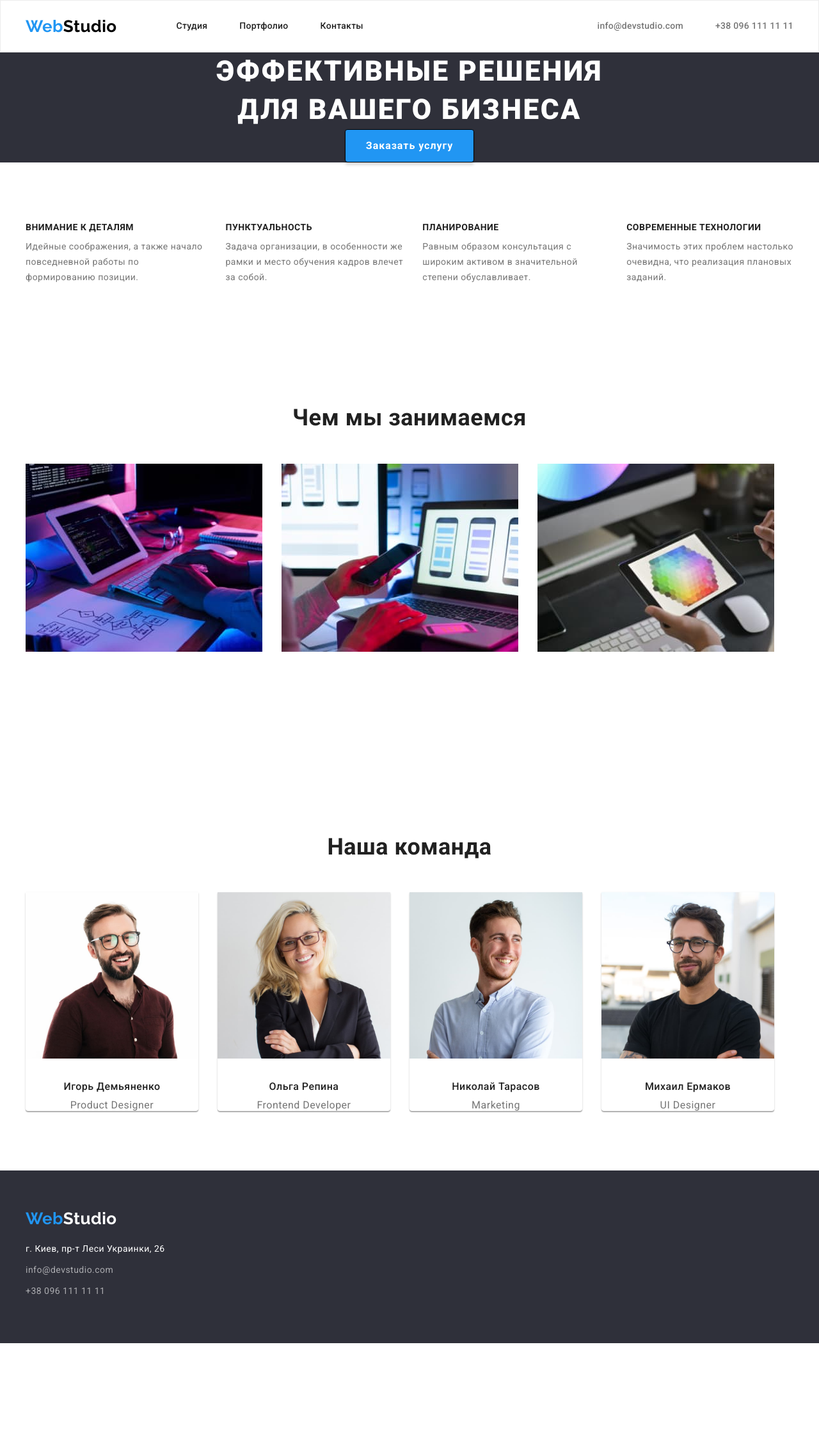
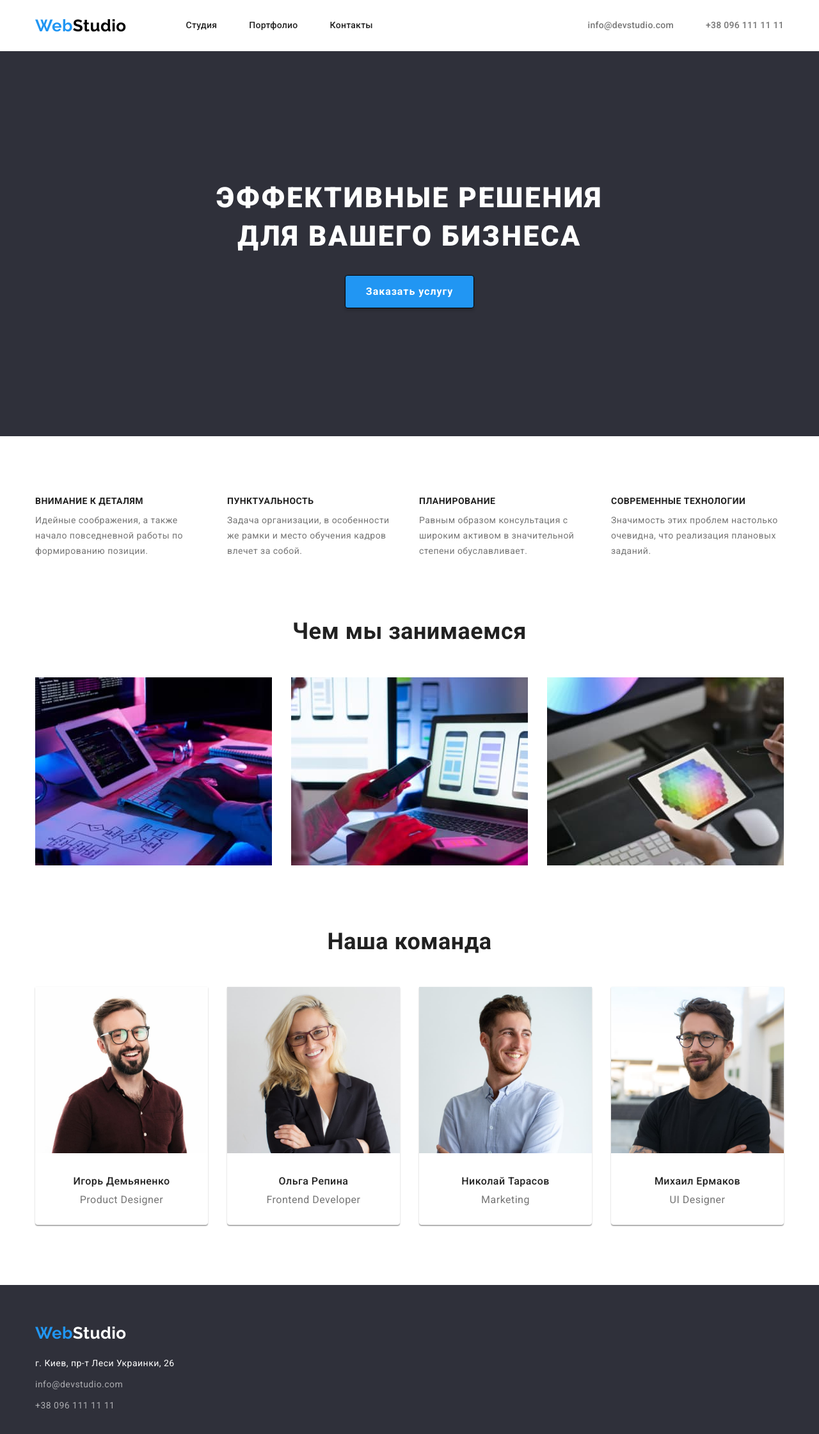
Before and after one commit to marksavytskyi/goit-markup-hw-02-, a plain HTML site: page index.html in a window 1280 px wide. Shown: the whole page at 64% size. Before the commit the page ends 2100 px from the top, so only its background shows below. Drawn offline with nearby package versions, Linux system fonts and the light colour scheme.

Commit message:
Исправил ошибки ДЗ№3
Исправил огибку

```diff
--- a/css/styles.css
+++ b/css/styles.css
@@ -26,13 +26,14 @@ body {
 .container {
     width: 1200px;
     margin: 0px auto;
-
+    padding-left: 15px;
+    padding-right: 15px;
 }
 /* Верхняя линия */
 
 /* Logo */
-header {
-    border: 1px solid #ECECEC;
+.portfolio-header {
+    border-bottom: 1px solid #ECECEC;
 }
 .logo {
     color: var(--accent-black-color);
@@ -106,9 +107,11 @@ color: var(--accent-color);
 .header {
     background-color: var(--header-bg-color);
     text-align: center;
+    padding-top: 200px;
+    padding-bottom: 200px;
 }
 h1 {
-    margin-bottom: 0;
+    margin-bottom: 30px;
     margin-top: 0;
     color: var(--primary-white-color);
     font-weight: 900;
@@ -174,6 +177,9 @@ h1 {
 .feature .item + .item {
     margin-left: 30px;
 }
+.feature .item {
+    width: 270px;
+}
 
 
 /* Чем мы занимаемся */
@@ -187,13 +193,12 @@ h1 {
     margin-left: 30px;
 }
 .specialization {
-    margin-bottom: 93px;
+    padding-top: 0px;
 }
 
 /* Наша команда */
 .team {
-    padding-top: 93px;
-    padding-bottom: 93px;
+    padding-top: 0px;
 }
 .team-list .item + .item {
    margin-left: 30px;
@@ -205,18 +210,21 @@ h1 {
     font-weight: 500;
     font-size: 16px;
     line-height: 1.18;
-    text-align: center;
 }
 .team-text {
     font-size: 16px;
     line-height: 1.18;
-    text-align: center;
 }
 .team-list .item {
     box-shadow: 0px 1px 3px rgba(0, 0, 0, 0.12), 0px 1px 1px rgba(0, 0, 0, 0.14), 0px 2px 1px rgba(0, 0, 0, 0.2);
     border-radius: 0px 0px 4px 4px;
 }
-
+.team .description {
+    padding-bottom: 30px;
+    text-align: center;
+    padding-left: 20px;
+    padding-right: 20px;
+}
 
 
 
@@ -240,7 +248,7 @@ footer {
 footer .logo {
     color: var(--primary-white-color);
 }
-.footer {
+footer {
     padding-top: 60px;
     padding-bottom: 60px;
 }
@@ -266,6 +274,7 @@ footer .logo {
     padding-left: 0;
     justify-content: center;
     margin-bottom: 56px;
+    margin-top: 0;
 }
 .filter-button {
     font-weight: 500;
@@ -278,8 +287,8 @@ footer .logo {
     border: none;
 
 }
-.filter-list .item:hover,
-.filter-list .item:focus {
+.filter-list button:hover,
+.filter-list button:focus {
     padding: 6px 22px;
     box-shadow: 0px 3px 1px rgba(0, 0, 0, 0.1), 0px 1px 2px rgba(0, 0, 0, 0.08), 0px 2px 2px rgba(0, 0, 0, 0.12);
     border-radius: 4px;
@@ -287,7 +296,7 @@ footer .logo {
     background-color: var(--accent-color);
 }
 .filter-list .item + .item {
-    margin-left: 52px;
+    margin-left: 8px;
 }
 
 
@@ -301,11 +310,10 @@ footer .logo {
     margin-top: 0;
     padding-left: 0;
 }
-.portfolio-list .item:nth-child(3n) {
-
+.portfolio-list .description {
+    padding: 20px 24px;
 }
 .portfolio-title {
-    margin-top: 20px;
     margin-bottom: 4px;
 
     font-weight: 700;
@@ -325,8 +333,10 @@ footer .logo {
     color: var(--subtitle-text-color);
 }
 .portfolio-list .item {
+    width: 370px;
     margin-right: 30px;
     margin-bottom: 30px;
+    border: 1px solid #EEEEEE;
 }
 .portfolio-list .item:nth-child(3n) {
     margin-right: 0;
--- a/index.html
+++ b/index.html
@@ -34,68 +34,87 @@
     <main>
     <!-- Шапка -->
         <section class="header">
+            <div class="container">
                 <h1>Эффективные решения<br>для вашего бизнеса</h1>
                 <button type="button" name="buyservice" class="button-order button">Заказать услугу</button>
+            </div>
         </section>
      <!-- Особенности -->
-        <section class="feature container section">
+        <section class="feature section">
+            <div class="container">
                 <ul class="site-list">
                     <li class="item">
                         <h3 class="feature-title title">Внимание к деталям</h3>
-                    <p class="feature-text text">Идейные соображения, а также начало повседневной работы по формированию позиции.</p>
+                        <p class="feature-text text">Идейные соображения, а также начало повседневной работы по формированию позиции.
+                        </p>
                     </li>
                     <li class="item">
                         <h3 class="feature-title title">Пунктуальность</h3>
-                    <p class="feature-text text">Задача организации, в особенности же рамки и место обучения кадров влечет за собой.</p>
+                        <p class="feature-text text">Задача организации, в особенности же рамки и место обучения кадров влечет за собой.
+                        </p>
                     </li>
                     <li class="item">
                         <h3 class="feature-title title">Планирование</h3>
-                    <p class="feature-text text">Равным образом консультация с широким активом в значительной степени обуславливает.</p>
+                        <p class="feature-text text">Равным образом консультация с широким активом в значительной степени обуславливает.
+                        </p>
                     </li>
                     <li class="item">
                         <h3 class="feature-title title">Современные технологии</h3>
                         <p class="feature-text text">Значимость этих проблем настолько очевидна, что реализация плановых заданий.</p>
                     </li>
                 </ul>
+            </div>
         </section>
     <!-- Чем мы занимаемся -->
-        <section class="specialization container section">
+        <section class="specialization section">
+           <div class="container">
             <h2 class="subtitle title">Чем мы занимаемся</h2>
             <ul class="specialization-list site-list">
                 <li class="item"><img src="./image/what1.jpg" alt="Мы пишем код" width="370" height="294"></li>
                 <li class="item"><img src="./image/what2.jpg" alt="Мы делаем адаптив" width="370" height="294"></li>
                 <li class="item"><img src="./image/what3.jpg" alt="Мы делаем дизайн" width="370" height="294"></li>
             </ul>
+           </div>
         </section>
     <!-- Наша команда -->
-        <section class="team container section">
+        <section class="team section">
+           <div class="container">
                 <h2 class="subtitle title">Наша команда</h2>
                 <ul class="team-list site-list">
                     <li class="item">
                         <img src="./image/igor.jpg" alt="Фото Игоря Демьяненко" width="270" height="260">
+                        <div class="description">
                             <h3 class="team-title title">Игорь Демьяненко</h3>
                             <p class="team-text text">Product Designer</p>
+                        </div>
                     </li>
                     <li class="item">
                         <img src="./image/olga.jpg" alt="Фото Ольги Репина" width="270" height="260">
+                        <div class="description">
                             <h3 class="team-title title">Ольга Репина</h3>
                             <p class="team-text text">Frontend Developer</p>
+                        </div>
                     </li>
                     <li class="item">
                         <img src="./image/nikolay.jpg" alt="Фото Николая Тарасова" width="270" height="260">
+                        <div class="description">
                             <h3 class="team-title title">Николай Тарасов</h3>
                             <p class="team-text text">Marketing</p>
+                        </div>
                     </li>
                     <li class="item">
                         <img src="./image/mihail.jpg" alt="Фото Михаила Ермакова" width="270" height="260">
+                        <div class="description">
                             <h3 class="team-title title">Михаил Ермаков</h3>
                             <p class="team-text text">UI Designer</p>
+                        </div>
                     </li>
                 </ul>
+            </div>
         </section>
     </main>
 <footer>
-    <div class="footer container">
+    <div class="container">
         <a href="./portfolio.html" class="logo"><span class="accent">Web</span>Studio</a>
         <address>
             <ul class="footer-list">
```
Also changed, not shown: portfolio.html (+19 -1 lines). Lines whose indentation alone changed are shown as unchanged.
